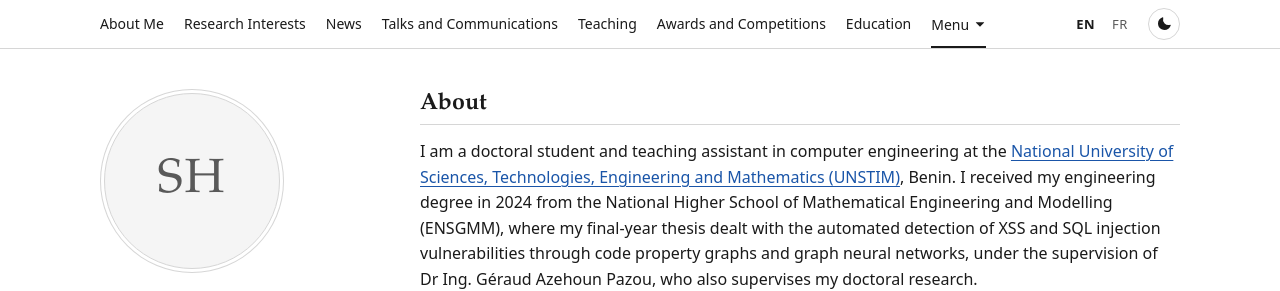
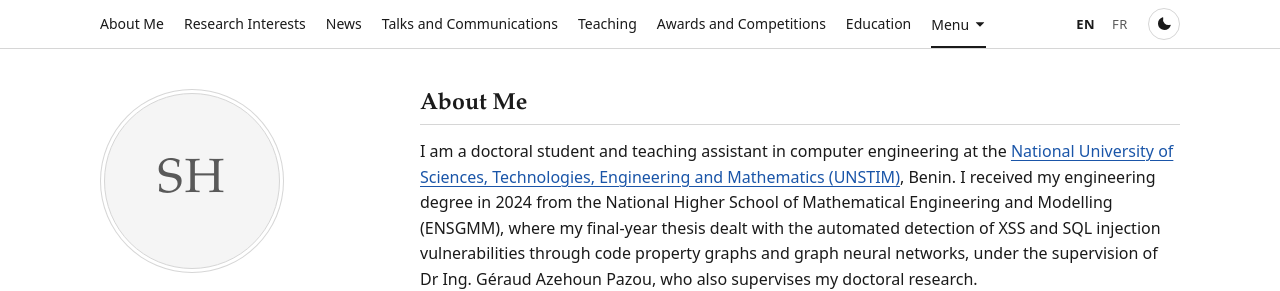
Before and after one commit to sedofihope/sedofihope.github.io, a Jekyll site: the page built from index.html, in a window 1280 px wide and 900 px high. Shown: the top 291 px of the window. Built offline with Jekyll 4.4.1, drawn with Linux system fonts in a browser that asks for light colours.

```diff
--- a/_data/content_en.yml
+++ b/_data/content_en.yml
@@ -76,7 +76,7 @@ nav:
   skills: Technical Skills
 
 sections:
-  about: About
+  about: About Me
   research: Research Interests
   news: News
   publications: Publications
```
Also changed, not shown: 1 other file.
